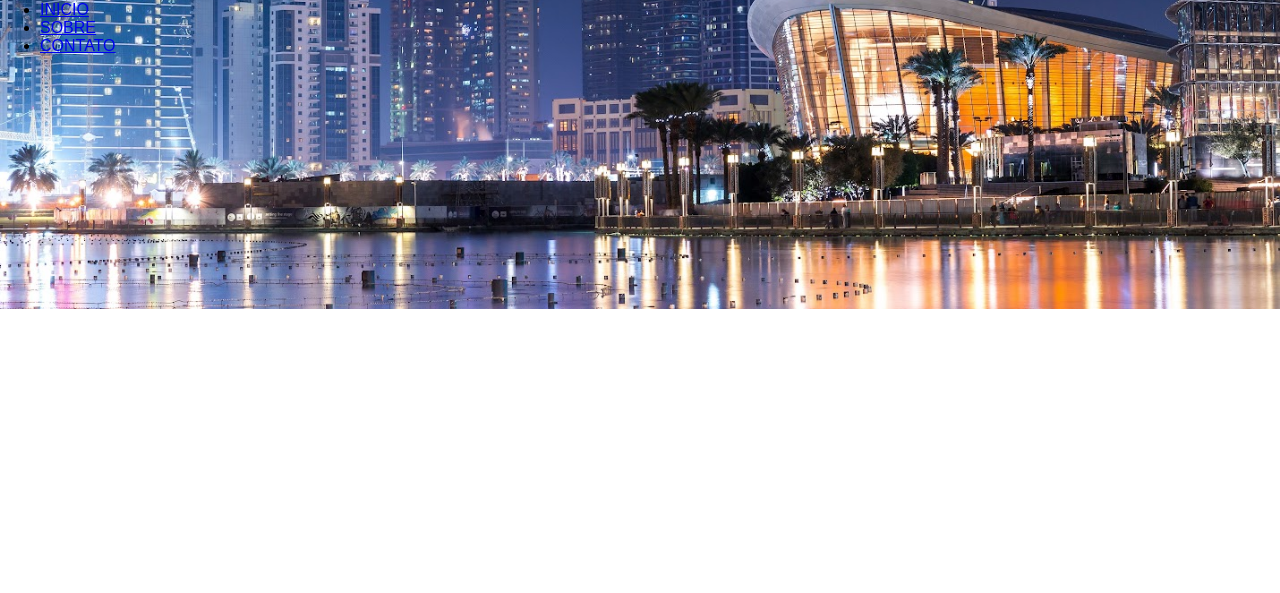
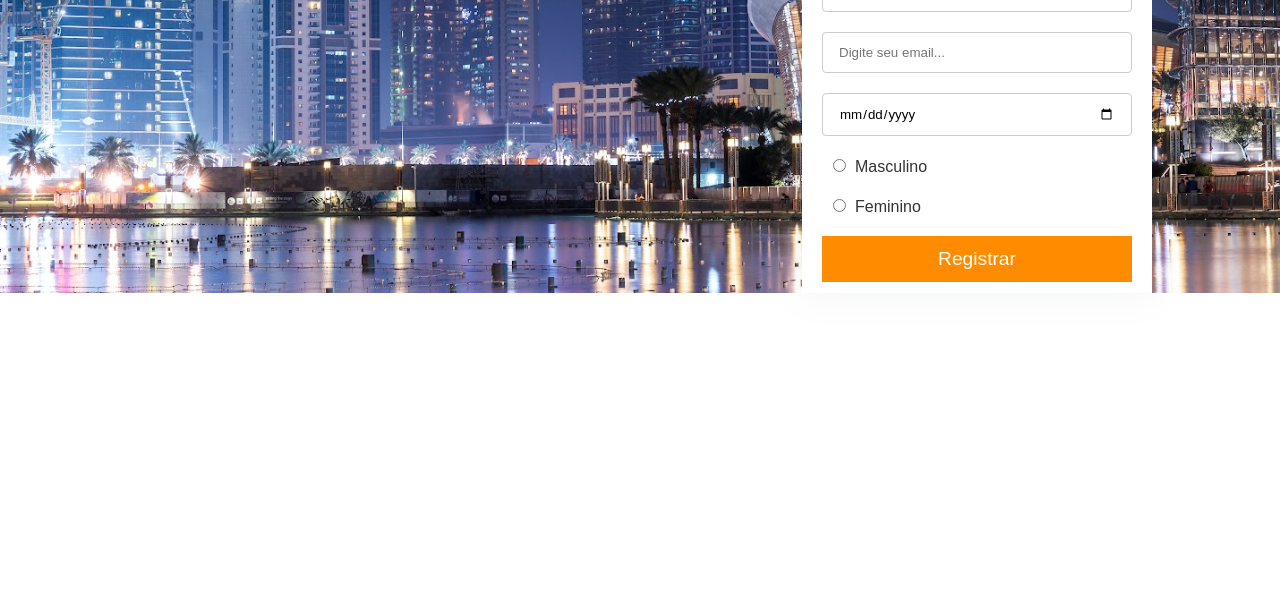
Before and after one commit to simplesmenteeu/LandingPageSimples, a plain HTML site: page index.html in a window 1280 px wide. Shown: the part 207-800 px from the top of the page. Drawn offline with Linux system fonts and the light colour scheme.

Commit message:
Adição ao CSS e Gradiente

```diff
--- a/CSS/style.css
+++ b/CSS/style.css
@@ -14,3 +14,79 @@ header{
     background-position: bottom;
     position: relative;
 }
+header .bg-gradient{
+    background: rgb(2,0,36);
+background: linear-gradient(180deg, rgba(2,0,36,1) 0%, rgba(255,255,255,0) 70%);
+    width: 100%;
+    min-height: 300px;
+}
+#register{
+    background-color: #ffffff;
+    width: 100%;
+    height: 400px;
+    max-width: 350px;
+    position: absolute;
+    bottom: 0;
+    right: 10vw;
+    box-shadow: 0 0 2.1rem rgba(140,152,164,.125);
+    border-top-left-radius: 0.25rem;
+    border-top-right-radius: 0.25rem;
+    padding: 20px;
+    color: #333;
+}
+#register p{
+    font-size: 1.5em;
+    font-weight: 700;
+    margin-bottom: 20px;
+    margin-top: 10px;
+    text-align: center;
+}
+.field{
+    width: 100%;
+    margin-bottom: 20px;
+}
+#register input{
+    width: 100%;
+    padding: 0.75rem 1rem;
+    border-radius: 4px;
+    border: 1px solid #ccc;
+}
+#register input[type=radio]{
+    width: 25px;
+}
+#register button{
+    width: 100%;
+    border: none;
+    background-color: darkorange;
+    color: #ffffff;
+    padding: 0.75rem;
+    font-size: 1.2rem;
+}
+.header-border{
+    display: flex;
+    border-bottom: 1px solid rgba(255,255,255,.25);
+}
+#logo{
+    width: 200px;
+    color: #ffffff;
+    line-height: 60px;
+    text-align: center;
+    font-size: 2em;
+    font-weight: 700;
+    text-shadow: 1px 1px 8px #000;
+}
+.menu{
+    flex: 1;
+}
+.menu ul{
+    display: flex;
+    list-style: none;
+    padding: 0;
+    justify-content: flex-end;
+}
+.menu a{
+    color: #ffffff;
+    text-decoration: none;
+    font-weight: 600;
+    padding: 20px;
+}
```
